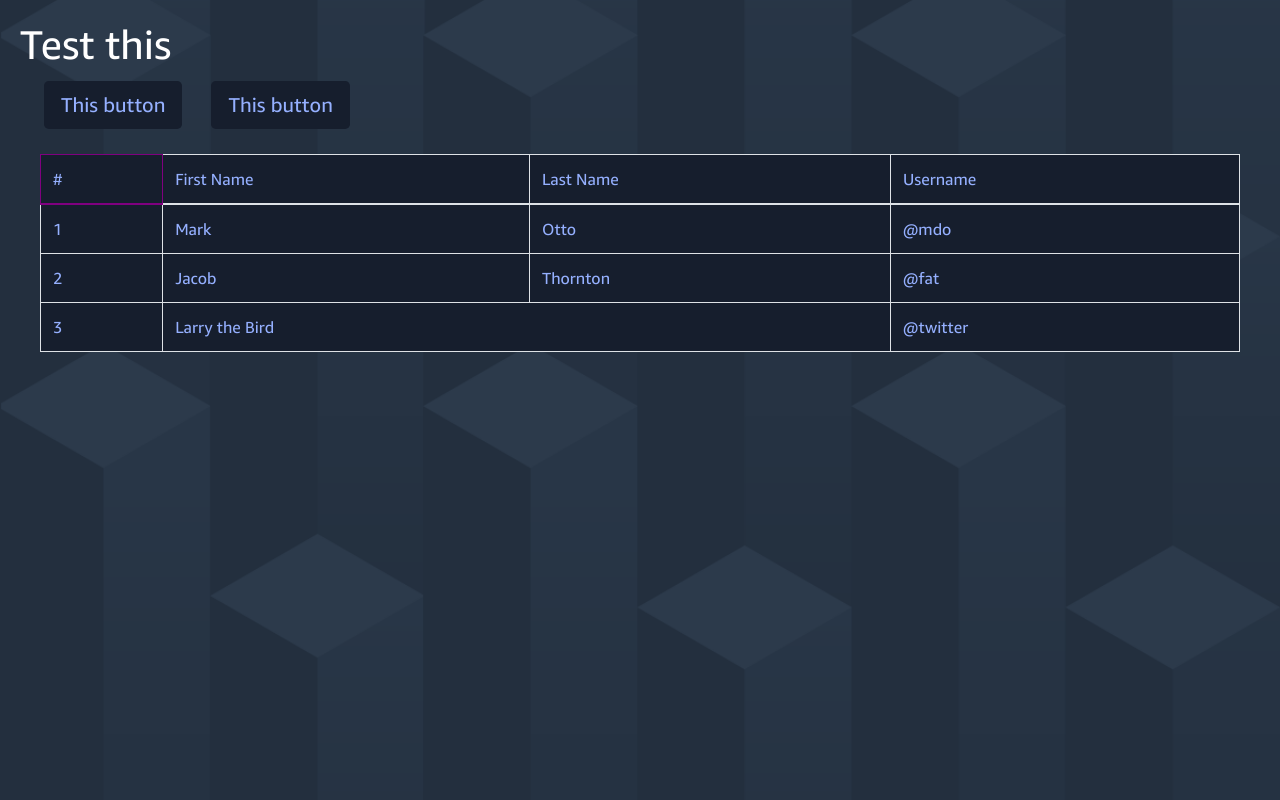
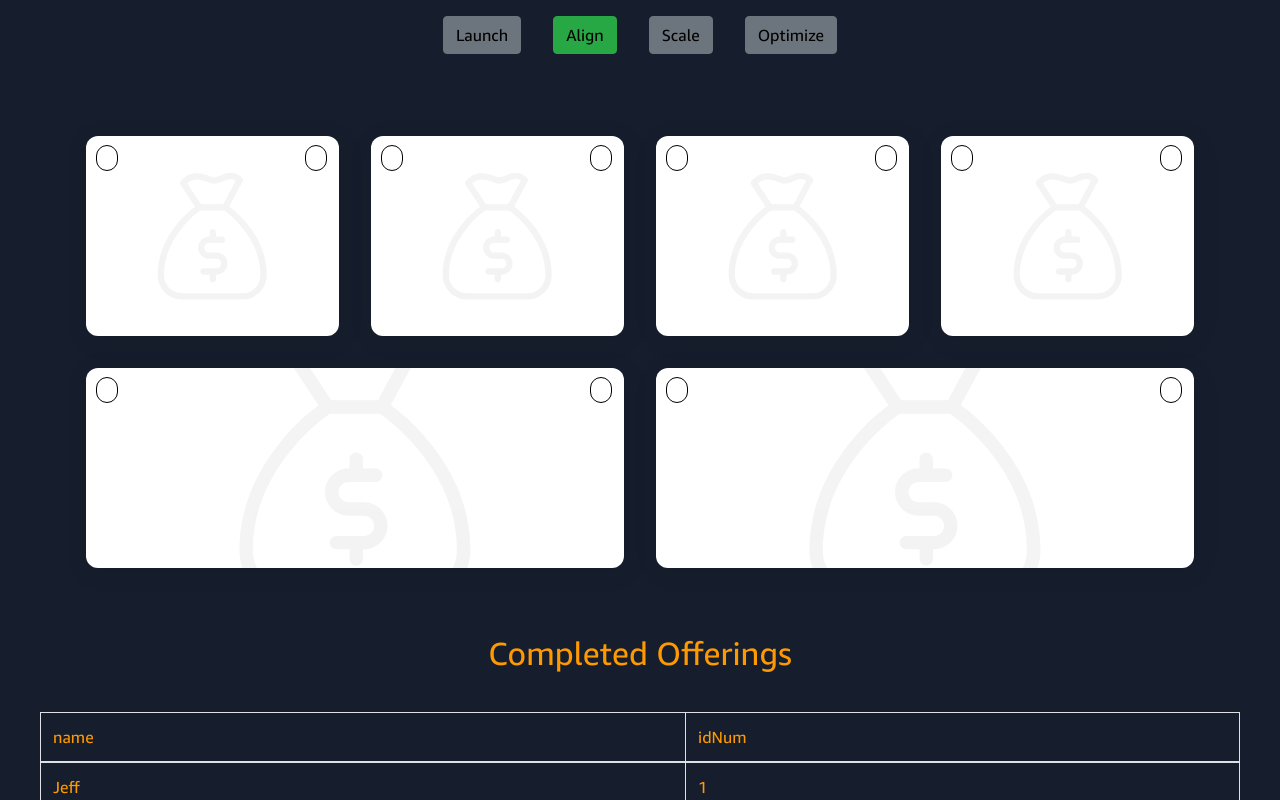
Before and after one commit to jeffjnh/LocalWebApp, a React (Create React App) app: page /customer in a window 1280 px wide. Shown: the top 800 px of the page. Built offline with nearby package versions, Linux system fonts and the light colour scheme.

Commit message:
basic UI for customer page

```diff
--- a/src/index.js
+++ b/src/index.js
@@ -4,7 +4,7 @@ import ReactDOM from "react-dom";
 import { Route, BrowserRouter as Router, Switch } from "react-router-dom";
 import * as serviceWorker from "./serviceWorker";
 import "bootstrap/dist/css/bootstrap.css";
-import './scss/style.scss';
+import "./scss/style.scss";
 import App from "./App";
 import Notfound from "./js/components/Notfound";
 import Login from "./js/components/Login";
--- a/src/js/components/Customer.jsx
+++ b/src/js/components/Customer.jsx
@@ -1,78 +1,94 @@
 import React, { Component } from "react";
 import Table from "react-bootstrap/Table";
-import styled from "styled-components";
 import { AWSCOLORS } from "../constants/AWSColors";
+import Toggles from "./Toggles";
+
 const rowStyle = {
-	color: AWSCOLORS.LIGHT_BLUE_B3,
-	backgroundColor: AWSCOLORS.DARK_SQUID_INK,
-	borderColor: "purple"
+	color: AWSCOLORS.SMILE_ORANGE,
+	backgroundColor: AWSCOLORS.DARK_SQUID_INK
 };
-const myRow = styled.div`
-.th {
-	color: AWSCOLORS.LIGHT_BLUE_B3,
-	backgroundColor: AWSCOLORS.DARK_SQUID_INK,
-	borderColor: "purple"
-}
-`;
 
 class Customer extends Component {
 	state = {};
-
+	data = [
+		{ key: 1, name: "Jeff", idNum: 1 },
+		{ key: 2, name: "Edmund", idNum: 2 },
+		{ key: 3, name: "Miffy", idNum: 3 },
+		{ key: 4, name: "Jeff", idNum: 1 },
+		{ key: 5, name: "Edmund", idNum: 2 },
+		{ key: 6, name: "Miffy", idNum: 3 },
+		{ key: 7, name: "Jeff", idNum: 1 },
+		{ key: 8, name: "Edmund", idNum: 2 },
+		{ key: 9, name: "Miffy", idNum: 3 },
+		{ key: 10, name: "Jeff", idNum: 1 },
+		{ key: 11, name: "Edmund", idNum: 2 },
+		{ key: 12, name: "Miffy", idNum: 3 }
+	];
 	render() {
+		let titles = ["name", "idNum"];
+		console.log(titles[0]);
 		return (
-			<div style={{ margin: "20px" }}>
-				<h1 style={{ color: "white" }}>Test this</h1>
-				<button
+			<div
+				style={{
+					backgroundColor: AWSCOLORS.DARK_SQUID_INK
+				}}
+			>
+				<Toggles />
+				<h2
+					style={{ color: AWSCOLORS.SMILE_ORANGE }}
+					className="text-center"
+				>
+					Completed Offerings
+				</h2>
+				<div
+					className="panel"
 					style={{
-						color: AWSCOLORS.LIGHT_BLUE_B3,
-						backgroundColor: AWSCOLORS.DARK_SQUID_INK,
-						margin: "5px"
+						margin: "40px",
+						height: "250px",
+						overflow: "scroll"
 					}}
-					className="btn btn-lg mx-4"
 				>
-					This button
-				</button>
-				<button
-					style={{
-						color: AWSCOLORS.LIGHT_BLUE_B3,
-						backgroundColor: AWSCOLORS.DARK_SQUID_INK,
-						margin: "5px"
-					}}
-					className="btn btn-lg"
-				>
-					This button
-				</button>
-				<div className="panel" style={{ margin: "20px" }}>
-					<Table style={rowStyle} bordered hover responsive>
-						<thead>
-							<tr>
-								<th style={rowStyle}>#</th>
-								<th>First Name</th>
-								<th>Last Name</th>
-								<th>Username</th>
+					<Table style={rowStyle} bordered hover>
+						<thead
+							style={{
+								position: "sticky",
+								top: 0
+							}}
+						>
+							<tr
+								style={{
+									position: "sticky",
+									top: 0
+								}}
+							>
+								{titles.map(title => (
+									<th
+										style={{
+											position: "sticky",
+											top: 0,
+											backgroundColor:
+												AWSCOLORS.DARK_SQUID_INK
+										}}
+										key={title}
+									>
+										{title}
+									</th>
+								))}
 							</tr>
 						</thead>
 						<tbody>
-							<tr>
-								<td>1</td>
-								<td>Mark</td>
-								<td>Otto</td>
-								<td>@mdo</td>
-							</tr>
-							<tr>
-								<td>2</td>
-								<td>Jacob</td>
-								<td>Thornton</td>
-								<td>@fat</td>
-							</tr>
-							<tr>
-								<td>3</td>
-								<td colSpan="2">Larry the Bird</td>
-								<td>@twitter</td>
-							</tr>
+							{this.data.map(item => (
+								<tr key={item.key}>
+									{titles.map(title => (
+										<td key={title}>{item[title]}</td>
+									))}
+								</tr>
+							))}
 						</tbody>
 					</Table>
 				</div>
+
+				<div />
 			</div>
 		);
 	}
--- /dev/null
+++ b/src/js/components/Toggles.jsx
@@ -0,0 +1,101 @@
+import React, { Component } from "react";
+import Button from "react-bootstrap/Button";
+import Card from "./Card";
+
+class Toggle extends Component {
+	state = {};
+	render() {
+		return (
+			// <div className="col-md-3 text-center">
+			<Button
+				style={{ margin: "1rem", color: "black" }}
+				variant={this.getButtonClass()}
+				onClick={() => {
+					this.props.onPress(this.props.button);
+				}}
+			>
+				{this.props.button.label}
+			</Button>
+			// </div>
+		);
+	}
+	getButtonClass = () => {
+		if (this.props.button.pressed) {
+			return "success";
+		} else {
+			return "secondary";
+		}
+	};
+}
+
+// export default Toggle;
+
+class Toggles extends Component {
+	state = {
+		buttons: [
+			{ id: 1, pressed: false, label: "Launch" },
+			{ id: 2, pressed: true, label: "Align" },
+			{ id: 3, pressed: false, label: "Scale" },
+			{ id: 4, pressed: false, label: "Optimize" }
+		]
+	};
+	render() {
+		return (
+			<div>
+				<div className="text-center" style={{ width: "100%" }}>
+					{this.state.buttons.map(button => (
+						<Toggle
+							key={button.id}
+							pressed={button.pressed}
+							id={button.id}
+							onPress={this.handlePress}
+							button={button}
+						/>
+					))}{" "}
+				</div>
+				<div id="root-offerings" style={{ margin: "20px" }}>
+					<div
+						className="offerings-card-container"
+						// style={{ margin: "20px" }}
+					>
+						{this.state.buttons[0].pressed ? <Card /> : null}
+						{this.state.buttons[1].pressed ? <Card /> : null}
+						{this.state.buttons[2].pressed ? <Card /> : null}
+						{this.state.buttons[3].pressed ? <Card /> : null}
+						{this.state.buttons[0].pressed ? <Card /> : null}
+						{this.state.buttons[1].pressed ? <Card /> : null}
+						{this.state.buttons[2].pressed ? <Card /> : null}
+						{this.state.buttons[3].pressed ? <Card /> : null}
+						{this.state.buttons[0].pressed ? <Card /> : null}
+						{this.state.buttons[1].pressed ? <Card /> : null}
+						{this.state.buttons[2].pressed ? <Card /> : null}
+						{this.state.buttons[3].pressed ? <Card /> : null}
+						{this.state.buttons[0].pressed ? <Card /> : null}
+						{this.state.buttons[1].pressed ? <Card /> : null}
+						{this.state.buttons[2].pressed ? <Card /> : null}
+						{this.state.buttons[3].pressed ? <Card /> : null}
+						{this.state.buttons[0].pressed ? <Card /> : null}
+						{this.state.buttons[1].pressed ? <Card /> : null}
+						{this.state.buttons[2].pressed ? <Card /> : null}
+						{this.state.buttons[3].pressed ? <Card /> : null}
+						{this.state.buttons[0].pressed ? <Card /> : null}
+						{this.state.buttons[1].pressed ? <Card /> : null}
+						{this.state.buttons[2].pressed ? <Card /> : null}
+						{this.state.buttons[3].pressed ? <Card /> : null}
+					</div>
+				</div>
+			</div>
+		);
+	}
+	handlePress = button => {
+		const buttons = this.state.buttons.map(btn => {
+			if (button.id === btn.id) {
+				btn.pressed = !button.pressed;
+			}
+			return btn;
+		});
+		this.setState({ buttons });
+	};
+}
+
+export default Toggles;
```
Lines whose indentation alone changed are shown as unchanged.
